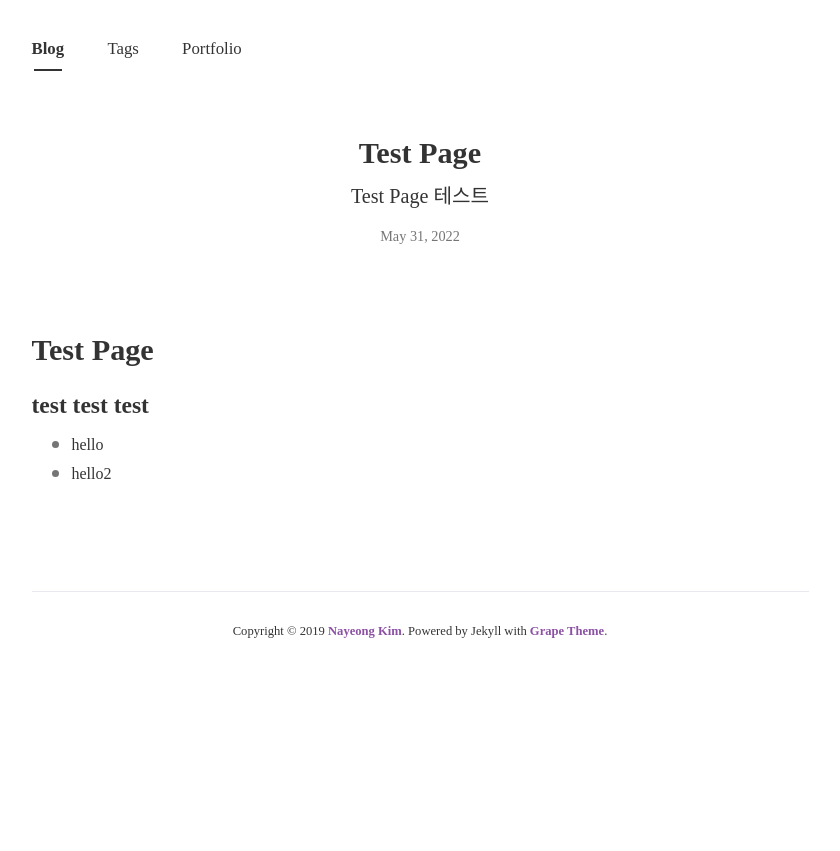
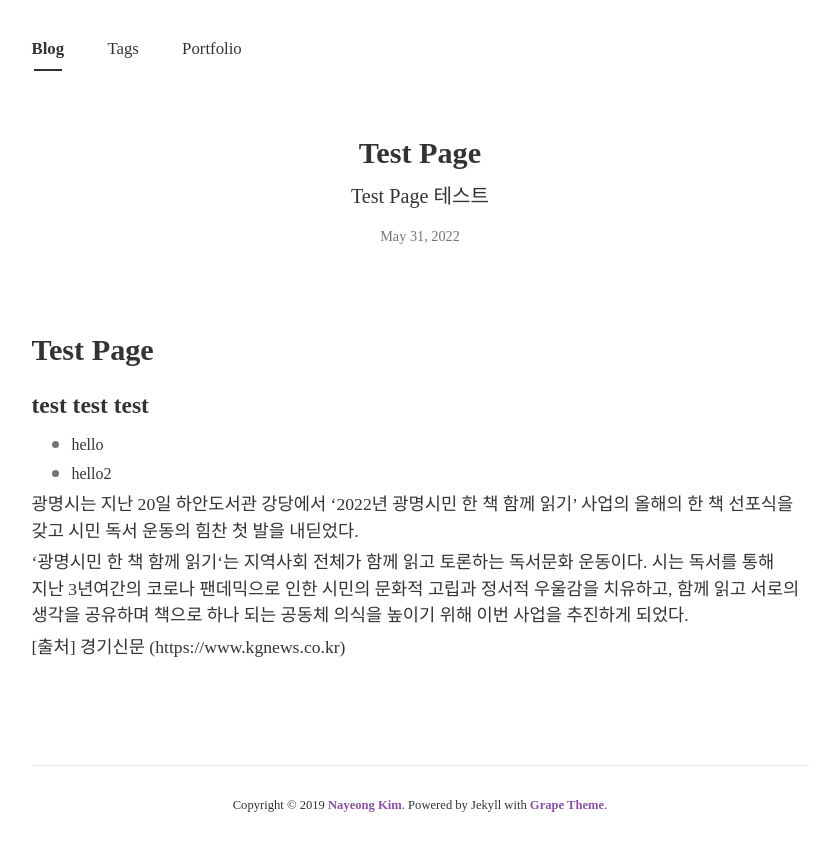
Before and after one commit to Dot3Kim/dot3kim.github.io, a Jekyll site: the page built from _posts/2022-05-31-test.md, in a window 1280 px wide. Shown: the top 851 px of the page, without its empty margins (220-1060 px from the left). Built offline with Jekyll 4.4.1, drawn with Linux system fonts in a browser that asks for light colours; nearby versions of some CDN libraries; some web fonts are replaced.

Commit message:
Update 2022-05-31-test.md

```diff
--- a/_posts/2022-05-31-test.md
+++ b/_posts/2022-05-31-test.md
@@ -14,3 +14,15 @@ comments : False
 
 - hello
 - hello2
+
+
+
+광명시는 지난 20일 하안도서관 강당에서 ‘2022년 광명시민 한 책 함께 읽기’ 사업의 올해의 한 책 선포식을 갖고 시민 독서 운동의 힘찬 첫 발을 내딛었다.
+
+
+
+‘광명시민 한 책 함께 읽기‘는 지역사회 전체가 함께 읽고 토론하는 독서문화 운동이다. 시는 독서를 통해 지난 3년여간의 코로나 팬데믹으로 인한 시민의 문화적 고립과 정서적 우울감을 치유하고, 함께 읽고 서로의 생각을 공유하며 책으로 하나 되는 공동체 의식을 높이기 위해 이번 사업을 추진하게 되었다.
+
+
+
+[출처] 경기신문 (https://www.kgnews.co.kr)
```
